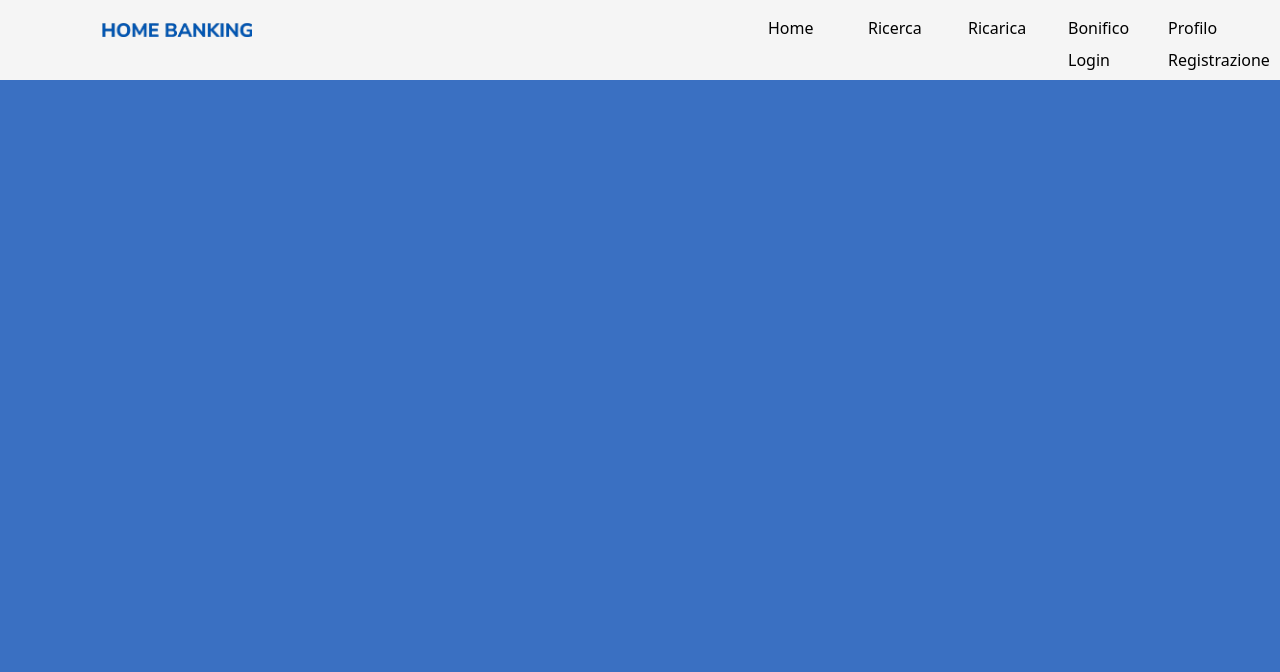
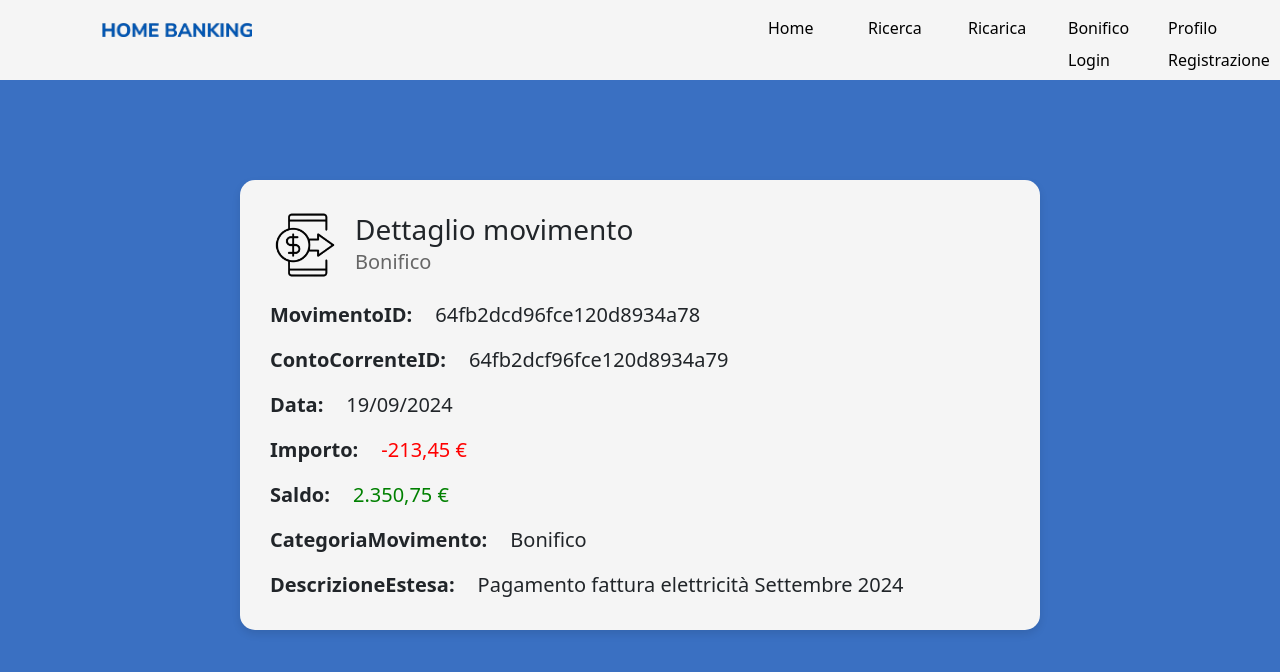
Before and after one commit to PROJECT-WORK-ITS/HOME-BANKING-APP, an Angular app in the folder front-end/: page /details in a window 1280 px wide. Before the commit this address led to /. Shown: the top 672 px of the page. Built offline with nearby package versions, Linux system fonts and the light colour scheme.

Commit message:
details grafica

```diff
--- a/front-end/src/app/app.module.ts
+++ b/front-end/src/app/app.module.ts
@@ -8,6 +8,7 @@ import { LoginComponent } from './components/login/login.component';
 import { HomeComponent } from './components/home/home.component';
 import { NavBarComponent } from './components/nav-bar/nav-bar.component';
 import { NgbModule } from '@ng-bootstrap/ng-bootstrap';
+import { DetailsComponent } from './components/details/details.component';
 
 @NgModule({
   declarations: [
@@ -15,7 +16,8 @@ import { NgbModule } from '@ng-bootstrap/ng-bootstrap';
     RegistrationComponent,
     LoginComponent,
     HomeComponent,
-    NavBarComponent
+    NavBarComponent,
+    DetailsComponent
   ],
   imports: [
     BrowserModule,
--- /dev/null
+++ b/front-end/src/app/components/details/details.component.css
@@ -0,0 +1,77 @@
+/* Impostazioni generali della pagina per centrare il contenitore */
+body {
+    font-family: Arial, sans-serif;
+    background-color: #f0f0f0;
+    margin: 0;
+    padding: 0;
+    height: 100vh; /* Altezza della pagina */
+    display: flex;
+    justify-content: center; /* Centra orizzontalmente */
+    align-items: center; /* Centra verticalmente */
+  }
+
+  /* Contenitore del rettangolo bianco */
+  .container {
+    margin-top: 100px;
+    background-color: whitesmoke;
+    border-radius: 15px;
+    padding: 30px; /* Ridotto il padding rispetto al codice precedente */
+    box-shadow: 0px 4px 8px rgba(0, 0, 0, 0.1);
+    max-width: 800px; /* Larghezza ridotta da 1000px a 800px */
+    width: 100%; /* Si adatta alla larghezza del contenitore */
+  }
+
+  /* Sezione per l'icona e il titolo */
+  .icon-title {
+    display: flex;
+    align-items: center;
+    margin-bottom: 20px; /* Ridotta la distanza */
+  }
+
+  .icon-title img {
+    width: 70px; /* Dimensioni ridotte rispetto ai 100px precedenti */
+    height: 70px;
+    margin-right: 15px; /* Spazio ridotto tra l'icona e il testo */
+  }
+
+  .title h3 {
+    margin: 0;
+    font-size: 28px; /* Ridotta la dimensione del titolo */
+  }
+
+  .title span {
+    font-size: 20px; /* Ridotta la dimensione del sottotitolo */
+    color: #666;
+  }
+
+  /* Dettagli del movimento */
+  .details {
+    display: flex;
+    flex-direction: column;
+    gap: 15px; /* Spaziatura ridotta tra i dettagli */
+  }
+
+  .detail-item {
+    display: flex;
+    justify-content: flex-start;
+    font-size: 20px; /* Dimensione del testo ridotta rispetto a prima */
+    span {
+      padding-left: 8px; /* Spaziatura ridotta tra i titoli e i valori */
+    }
+  }
+
+  /* Allineamento dei valori subito dopo i due punti */
+  .detail-item strong {
+    margin-right: 15px; /* Spazio tra titolo e valore ridotto */
+    font-weight: bold;
+  }
+
+  /* Personalizzazione dell'importo in negativo */
+  #importo-movimento {
+    color: red;
+  }
+
+  /* Personalizzazione del saldo */
+  #saldo-movimento {
+    color: green;
+  }
--- /dev/null
+++ b/front-end/src/app/components/details/details.component.html
@@ -0,0 +1,43 @@
+<!-- Contenitore principale del rettangolo bianco -->
+<div class="container">
+    <!-- Icona movimento e titolo -->
+    <div class="icon-title">
+        <img src="assets/ricarica.png" alt="Icona movimento" />
+        <div class="title">
+            <h3>Dettaglio movimento</h3>
+            <span>Bonifico</span>
+        </div>
+    </div>
+
+    <!-- Dettagli del movimento -->
+    <div class="details">
+        <div class="detail-item">
+            <strong>MovimentoID:</strong>
+            <span id="movimento-id">64fb2dcd96fce120d8934a78</span>
+        </div>
+        <div class="detail-item">
+            <strong>ContoCorrenteID:</strong>
+            <span id="contocorrente-id">64fb2dcf96fce120d8934a79</span>
+        </div>
+        <div class="detail-item">
+            <strong>Data:</strong>
+            <span id="data-movimento">19/09/2024</span>
+        </div>
+        <div class="detail-item">
+            <strong>Importo:</strong>
+            <span id="importo-movimento">-213,45 €</span>
+        </div>
+        <div class="detail-item">
+            <strong>Saldo:</strong>
+            <span id="saldo-movimento">2.350,75 €</span>
+        </div>
+        <div class="detail-item">
+            <strong>CategoriaMovimento:</strong>
+            <span id="categoria-movimento">Bonifico</span>
+        </div>
+        <div class="detail-item">
+            <strong>DescrizioneEstesa:</strong>
+            <span id="descrizione-estesa">Pagamento fattura elettricità Settembre 2024</span>
+        </div>
+    </div>
+</div>
```
Also changed, not shown: front-end/src/app/app-routing.module.ts (+12 -7 lines), front-end/src/app/components/details/details.component.ts (added, +10 -0 lines), 1 other file (tests, documents, lock files or other folders).
